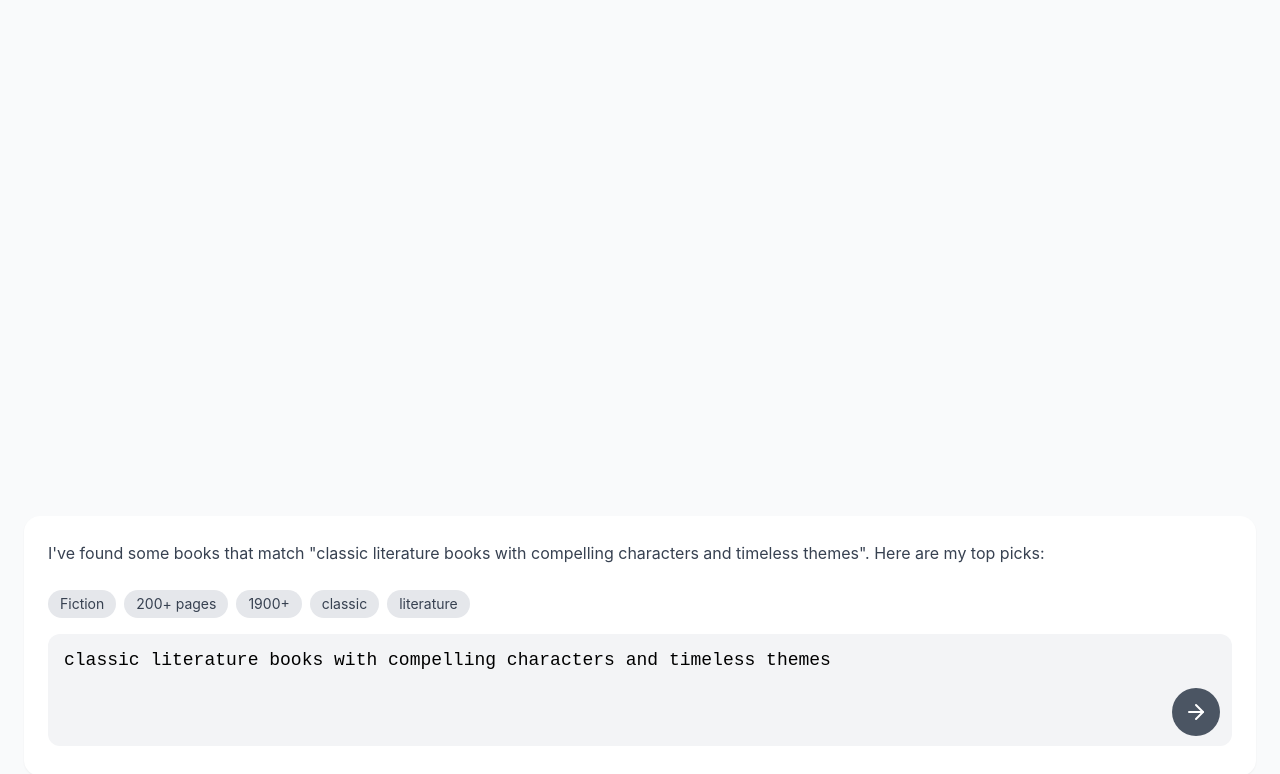
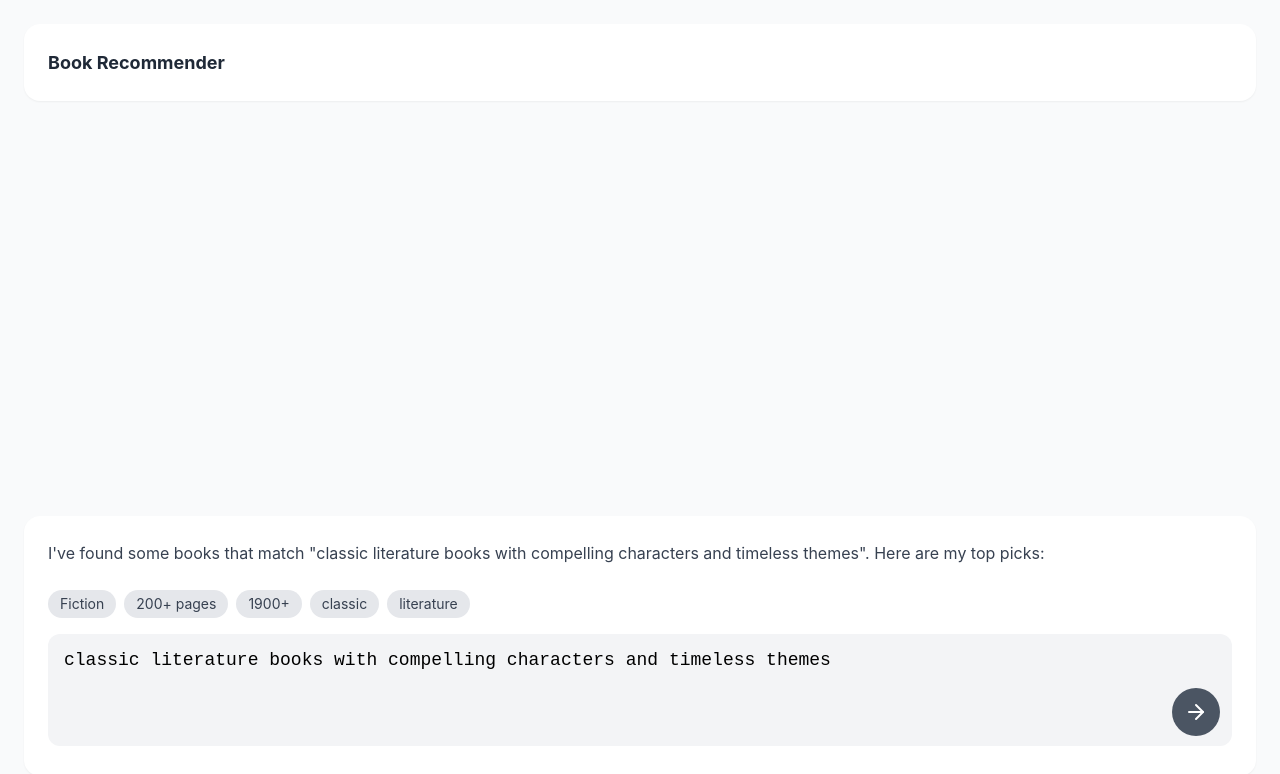
Before and after one commit to tuanqpham0921/book-rec-frontend, a React (Vite) app: page / in a window 1280 px wide. Shown: the top 774 px of the page. Built offline with nearby package versions, Linux system fonts and the light colour scheme.

Commit message:
added a header div

```diff
--- a/src/index.css
+++ b/src/index.css
@@ -46,6 +46,7 @@ body {
 .shadow-sm { box-shadow: 0 1px 2px 0 rgb(0 0 0 / 0.05); }
 
 .w-full { width: 100%; }
+.w-64 { width: 16rem; }
 .w-5 { width: 1.25rem; }
 .w-10 { width: 2.5rem; }
 .w-12 { width: 3rem; }
@@ -79,11 +80,15 @@ body {
 .text-white { color: #ffffff; }
 
 .border-none { border-style: none; }
+.border-b { border-bottom-width: 1px; border-bottom-color: #e5e7eb; }
+.border-r { border-right-width: 1px; border-right-color: #e5e7eb; }
+.border-t { border-top-width: 1px; border-top-color: #e5e7eb; }
 .outline-none { outline: 2px solid transparent; outline-offset: 2px; }
 
 .grid { display: grid; }
 .flex { display: flex; }
 .flex-col { flex-direction: column; }
+.flex-1 { flex: 1 1 0%; }
 .items-center { align-items: center; }
 .justify-center { justify-content: center; }
 .justify-end { justify-content: flex-end; }
@@ -114,6 +119,7 @@ body {
 
 .hover\:text-gray-700:hover { color: #374151; }
 .hover\:bg-gray-700:hover { background-color: #374151; }
+.hover\:bg-gray-100:hover { background-color: #f3f4f6; }
 
 .transition-colors { transition-property: color, background-color; transition-duration: 150ms; }
 .transition-all { transition-property: all; transition-timing-function: cubic-bezier(0.4, 0, 0.2, 1); }
--- a/src/pages/BookRecommender.jsx
+++ b/src/pages/BookRecommender.jsx
@@ -1,6 +1,7 @@
 import { useState } from 'react';
 import { SearchSection } from '../components/SearchSection';
 import { BooksGrid } from '../components/BooksGrid';
+// import { VersionSwitcher } from '../components/VersionSwitcher';
 import { mockRecommendations, mockFilters, mockContent } from '../data/mockData';
 
 export const BookRecommender = () => {
@@ -50,10 +51,23 @@ export const BookRecommender = () => {
   };
 
   return (
-    <div className="max-w-7xl mx-auto p-6 bg-gray-50 min-h-screen">
+    <div className="min-h-screen bg-gray-50 flex">
+      {/* Side Navigation Bar */}
+      {/* <SideNavbar /> */}
+
+      {/* Main Content Area */}
+      <div className="flex-1 p-6">
         <div className={`grid gap-8 h-screen-minus-padding transition-all duration-1000 ease-in-out ${books.length > 0 ? 'grid-cols-1 lg:grid-cols-2' : 'grid-cols-1'}`}>
           {/* Left Side - Search and Filters*/}
           {/* TODO: this will have to be in a Chatbot component*/}
+          <div className="flex flex-col justify-end h-full">
+            <div className="bg-white rounded-2xl p-6 shadow-sm">
+              <p className="text-lg font-bold leading-relaxed">
+                Book Recommender
+              </p>
+              {/* <VersionSwitcher currentVersion="v3" /> */}
+            </div>
+
             <div className="flex flex-col justify-end h-full">
               <SearchSection
                 searchInput={searchInput}
@@ -63,6 +77,8 @@ export const BookRecommender = () => {
                 onSend={handleSend}
               />
             </div>
+          </div>
+
 
           {/* Right Side - Books Grid - Only show if there are books */}
           {books.length > 0 && showBooks && (
@@ -70,7 +86,7 @@ export const BookRecommender = () => {
               <BooksGrid books={books} />
             </div>
           )}
-
+        </div>
       </div>
     </div>
   );
```
Lines whose indentation alone changed are shown as unchanged.
